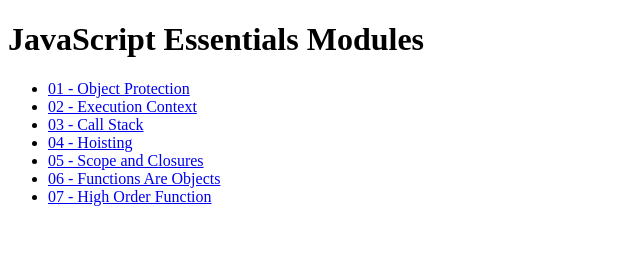
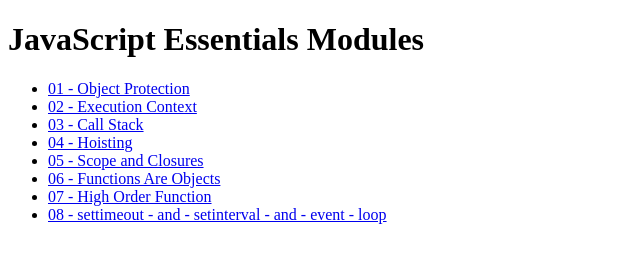
Before and after one commit to sudhanshuverse/javascript-essentials, a plain HTML site: page index.html in a window 1280 px wide. Shown: the whole page, without its empty margins (0-640 px from the left). Drawn offline with Linux system fonts and the light colour scheme.

Commit message:
index.html updated

```diff
--- a/index.html
+++ b/index.html
@@ -14,6 +14,8 @@
     <li><a href="05-scope-and-closures/">05 - Scope and Closures</a></li>
     <li><a href="06-functions-are-objects-in-js/">06 - Functions Are Objects</a></li>
     <li><a href="07-high-order-function/">07 - High Order Function</a></li>
+    <li><a href="08-settimeout-and-setinterval-and-event-loop/">08 - settimeout - and - setinterval - and - event - loop</a></li>
+
   </ul>
 </body>
 </html>
```
